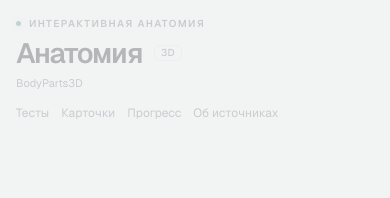
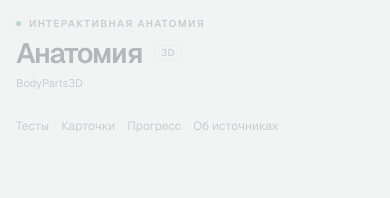
Before and after one commit to abcsz1525/anatomia, a Next.js app: page /atlas in a window 390 px wide. Shown: the top 198 px of the page. Built offline with nearby package versions, Linux system fonts and the light colour scheme; no server answers.

Commit message:
fix(atlas): 44px touch targets and safe-area padding on mobile
Co-Authored-By: Claude Fable 5.1 <noreply@anthropic.com>

```diff
--- a/src/components/atlas/AtlasScreen.tsx
+++ b/src/components/atlas/AtlasScreen.tsx
@@ -173,7 +173,7 @@ export function AtlasScreen() {
             <div className="studio-vignette" />
 
             {/* справа сверху: поиск и «об источниках» */}
-            <div className="absolute right-3 top-4 z-10 flex items-center gap-2 md:right-8 md:top-7">
+            <div className="absolute right-3 top-4 z-10 flex items-center gap-2 pt-[env(safe-area-inset-top)] md:right-8 md:top-7">
               <button
                 type="button"
                 onClick={() => togglePanel("search")}
@@ -235,7 +235,7 @@ export function AtlasScreen() {
             </div>
 
             {/* подпись и док разнесения */}
-            <div className="absolute inset-x-3 bottom-16 z-10 flex flex-col items-center gap-3 md:inset-x-auto md:bottom-[54px] md:left-1/2 md:w-[460px] md:-translate-x-1/2">
+            <div className="absolute inset-x-3 bottom-16 z-10 flex flex-col items-center gap-3 pb-[env(safe-area-inset-bottom)] md:inset-x-auto md:bottom-[54px] md:left-1/2 md:w-[460px] md:-translate-x-1/2">
               <SceneCaption text={caption} />
               <ExplodeDock className="w-full" trailing={isMobile ? layersButton : undefined} />
             </div>
--- a/src/components/atlas/Identity.tsx
+++ b/src/components/atlas/Identity.tsx
@@ -33,10 +33,10 @@ export function Identity({ partCount }: { partCount?: number }) {
         aria-label="Разделы"
         data-testid="atlas-nav"
       >
-        <Link href="/quiz" className="hover:text-studio-primary">Тесты</Link>
-        <Link href="/cards" className="hover:text-studio-primary">Карточки</Link>
-        <Link href="/progress" className="hover:text-studio-primary">Прогресс</Link>
-        <Link href="/about" className="hover:text-studio-primary">Об источниках</Link>
+        <Link href="/quiz" className="flex min-h-11 items-center hover:text-studio-primary md:min-h-0">Тесты</Link>
+        <Link href="/cards" className="flex min-h-11 items-center hover:text-studio-primary md:min-h-0">Карточки</Link>
+        <Link href="/progress" className="flex min-h-11 items-center hover:text-studio-primary md:min-h-0">Прогресс</Link>
+        <Link href="/about" className="flex min-h-11 items-center hover:text-studio-primary md:min-h-0">Об источниках</Link>
       </nav>
     </header>
   );
--- a/src/components/atlas/PartCard.tsx
+++ b/src/components/atlas/PartCard.tsx
@@ -24,6 +24,10 @@ export function PartCard({
   const shell = variant === "sheet"
     ? "flex flex-col pr-8"
     : "glass absolute right-[88px] top-24 z-10 flex max-h-[calc(100dvh-290px)] w-[310px] flex-col p-6";
+  // в шторке на мобайле — пальцем: цели не меньше 44 px
+  const sheet = variant === "sheet";
+  const siblingHeight = sheet ? "min-h-11" : "min-h-10";
+  const actionHeight = sheet ? "min-h-11" : "min-h-9";
   return (
     <section className={shell} data-testid="part-card" data-part-id={partId}>
       {variant === "card" && (
@@ -74,7 +78,7 @@ export function PartCard({
                   <button
                     type="button"
                     onClick={() => onPickSibling(s.id)}
-                    className="flex min-h-10 w-full items-center justify-between gap-2 border-b border-studio-border py-2 text-left text-[12px] text-studio-fg hover:text-studio-primary"
+                    className={`flex ${siblingHeight} w-full items-center justify-between gap-2 border-b border-studio-border py-2 text-left text-[12px] text-studio-fg hover:text-studio-primary`}
                   >
                     <span>{s.label}</span>
                     <ChevronRightIcon size={14} />
@@ -97,8 +101,8 @@ export function PartCard({
           <ChevronRightIcon size={14} className="ml-auto" />
         </button>
         <div className="flex gap-1 text-[12px] text-studio-muted">
-          <button onClick={onHide} className="min-h-9 flex-1 rounded-lg px-2 hover:bg-neutral-900/5">Скрыть</button>
-          <button onClick={onClose} className="min-h-9 flex-1 rounded-lg px-2 hover:bg-neutral-900/5">Снять выделение</button>
+          <button onClick={onHide} className={`${actionHeight} flex-1 rounded-lg px-2 hover:bg-neutral-900/5`}>Скрыть</button>
+          <button onClick={onClose} className={`${actionHeight} flex-1 rounded-lg px-2 hover:bg-neutral-900/5`}>Снять выделение</button>
         </div>
       </div>
     </section>
--- a/src/components/atlas/SearchPanel.tsx
+++ b/src/components/atlas/SearchPanel.tsx
@@ -40,7 +40,7 @@ export function SearchPanel({
           type="button"
           onClick={onClose}
           aria-label="Закрыть поиск"
-          className="flex h-9 w-9 items-center justify-center rounded-lg text-studio-muted hover:bg-neutral-900/5"
+          className="flex h-11 w-11 items-center justify-center rounded-lg text-studio-muted md:h-9 md:w-9 hover:bg-neutral-900/5"
         >
           <CloseIcon />
         </button>
--- a/src/components/atlas/StudioFooter.tsx
+++ b/src/components/atlas/StudioFooter.tsx
@@ -4,7 +4,7 @@ import { ArrowUpRightIcon } from "@/components/ui/icons";
 /** Подсказки по управлению и ссылка на источник (атрибуция CC BY 4.0 в интерфейсе). */
 export function StudioFooter({ panning }: { panning: boolean }) {
   return (
-    <footer className="pointer-events-none absolute inset-x-4 bottom-2 z-10 flex items-center justify-center text-[10px] text-studio-muted md:inset-x-8 md:bottom-5 md:justify-between md:text-[11px]">
+    <footer className="pointer-events-none absolute inset-x-4 bottom-2 z-10 flex items-center justify-center pb-[env(safe-area-inset-bottom)] text-[10px] text-studio-muted md:inset-x-8 md:bottom-5 md:justify-between md:text-[11px]">
       <span className="hidden md:inline">
         {panning ? "Тянуть, чтобы сдвинуть" : "Тянуть, чтобы вращать"}
         <b className="mx-2 font-normal text-neutral-400">·</b>
@@ -15,7 +15,7 @@ export function StudioFooter({ panning }: { panning: boolean }) {
       <Link
         href="/about"
         data-testid="source-link"
-        className="pointer-events-auto flex min-h-6 items-center gap-1 hover:text-studio-primary"
+        className="pointer-events-auto flex min-h-11 items-center md:min-h-6 gap-1 hover:text-studio-primary"
       >
         Источник и лицензия <ArrowUpRightIcon size={12} />
       </Link>
```
